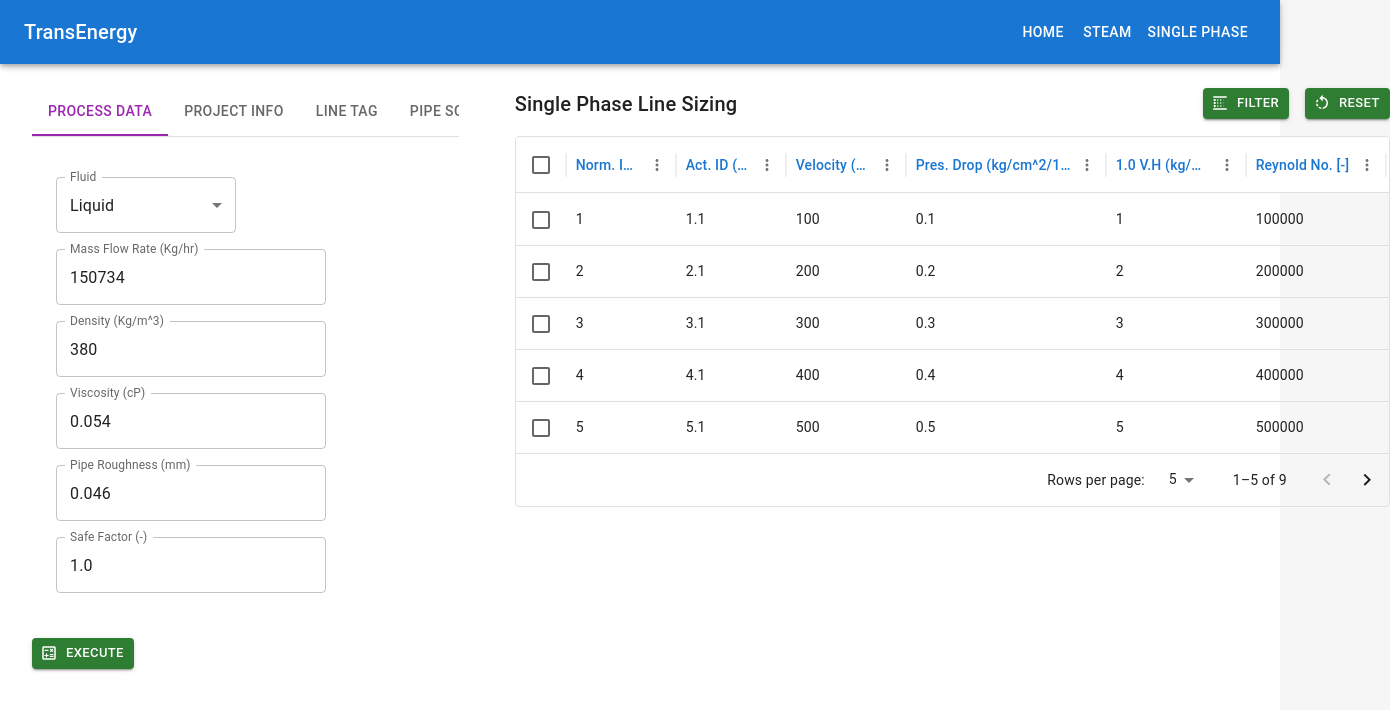
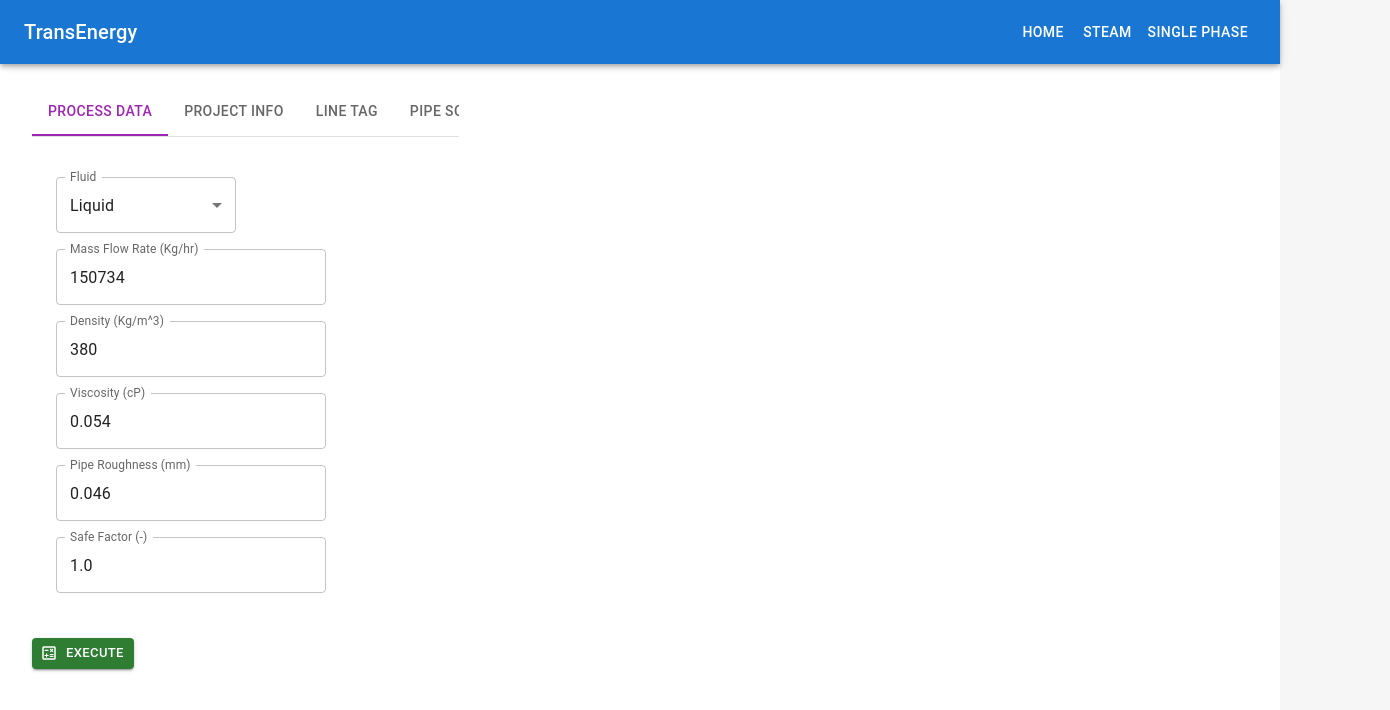
Before and after one commit to chiuwenyu/TransE-App, a React (Vite) app: page /singlephase in a window 1280 px wide. Shown: the top 710 px of the page, 1390 px wide, since content can reach past the window. Built offline with nearby package versions, Linux system fonts and the light colour scheme.

Commit message:
修改 Single Phase Data Grid 輸出數據小數點

```diff
--- a/src/Components/DataGridSingle.tsx
+++ b/src/Components/DataGridSingle.tsx
@@ -6,14 +6,14 @@ import RotateLeftIcon from "@mui/icons-material/RotateLeft";
 
 export interface SizingData {
   id: string;
-  actID: number;
-  vel: number;
-  presDrop: number;
-  vh: number;
-  reynoldNo: number;
+  actID: string;
+  vel: string;
+  presDrop: string;
+  vh: string;
+  reynoldNo: string;
 }
 
-const columns: GridColDef<(typeof rows)[number]>[] = [
+const columns: GridColDef<SizingData>[] = [
   { field: "id", headerName: "Norm. ID\n(in)", width: 110, resizable: false },
   {
     field: "actID",
@@ -52,82 +52,7 @@ const columns: GridColDef<(typeof rows)[number]>[] = [
   },
 ];
 
-const rows = [
-  {
-    id: 1,
-    actID: 1.1,
-    vel: 100,
-    presDrop: 0.1,
-    vh: 1,
-    reynoldNo: 100000,
-  },
-  {
-    id: 2,
-    actID: 2.1,
-    vel: 200,
-    presDrop: 0.2,
-    vh: 2,
-    reynoldNo: 200000,
-  },
-  {
-    id: 3,
-    actID: 3.1,
-    vel: 300,
-    presDrop: 0.3,
-    vh: 3,
-    reynoldNo: 300000,
-  },
-  {
-    id: 4,
-    actID: 4.1,
-    vel: 400,
-    presDrop: 0.4,
-    vh: 4,
-    reynoldNo: 400000,
-  },
-  {
-    id: 5,
-    actID: 5.1,
-    vel: 500,
-    presDrop: 0.5,
-    vh: 5,
-    reynoldNo: 500000,
-  },
-  {
-    id: 6,
-    actID: 6.1,
-    vel: 600,
-    presDrop: 0.6,
-    vh: 6,
-    reynoldNo: 600000,
-  },
-  {
-    id: 7,
-    actID: 7.1,
-    vel: 700,
-    presDrop: 0.7,
-    vh: 7,
-    reynoldNo: 700000,
-  },
-  {
-    id: 8,
-    actID: 8.1,
-    vel: 800,
-    presDrop: 0.8,
-    vh: 8,
-    reynoldNo: 800000,
-  },
-  {
-    id: 9,
-    actID: 9.1,
-    vel: 900,
-    presDrop: 0.9,
-    vh: 9,
-    reynoldNo: 900000,
-  },
-];
-
-export default function DataGridSingle() {
+export default function DataGridSingle({ rows }: { rows: SizingData[] }) {
   return (
     <Box sx={{ width: "875px" }}>
       <Stack display={"flex"} justifyContent={"flex-end"}>
@@ -159,7 +84,7 @@ export default function DataGridSingle() {
       </Stack>
       <DataGrid
         rows={rows}
-        columns={columns}
+        columns={columns as GridColDef<SizingData>[]}
         sx={{
           "& .MuiDataGrid-columnHeader": {
             color: "primary.main",
--- a/src/Components/SinglePhase.tsx
+++ b/src/Components/SinglePhase.tsx
@@ -108,6 +108,7 @@ export const SinglePhase = () => {
 
   // Calculated Result
   const [resData, setResData] = useState<SizingData[]>([]);
+  const [calState, setCalState] = useState(false);
 
   const handleChange = (event: React.SyntheticEvent, newValue: number) => {
     setValue(newValue);
@@ -119,52 +120,52 @@ export const SinglePhase = () => {
     const isPositiveFloat = /^([0-9]*[.])?[0-9]+$/;
     if (!isPositiveFloat.test(value)) {
       setError(true);
+      setCalState(true);
     } else {
       setError(false);
+      setCalState(false);
     }
   };
 
-  const handleExecuteClick = () => {
+  const handleExecuteButtonClick = () => {
     const newResData: SizingData[] = workID.map((item) => {
       return {
         id: item.SIZE,
-        actID: item.ID,
-        vel: 0.0,
-        presDrop: 0.0,
-        vh: 0.0,
-        reynoldNo: 0.0,
+        actID: item.ID.toString(),
+        vel: "",
+        presDrop: "",
+        vh: "",
+        reynoldNo: "",
       };
     });
-    newResData.forEach((item) => {
-      let ret: Result = rust_single_phase_hydraulic(item.actID);
-      item.vel = ret.v;
-      item.presDrop = ret.dp100;
-      item.vh = ret.vh;
-      item.reynoldNo = ret.nre;
+    newResData.map((item) => {
+      rust_single_phase_hydraulic(item);
     });
 
     setResData(newResData);
-    console.log(newResData);
+    setCalState(true);
   };
 
   // call Rust function
-  function rust_single_phase_hydraulic(nid: number): Result {
+  function rust_single_phase_hydraulic(item: SizingData) {
     invoke<Result>("invoke_hydraulic", {
       w: parseFloat(massFlowRate),
       rho: parseFloat(density),
       mu: parseFloat(viscosity),
-      id: nid,
+      id: parseFloat(item.actID),
       e: parseFloat(roughness),
       sf: parseFloat(safeFactor),
     })
       .then((result) => {
         res = result as Result;
-        // console.log(res);
+        item.vel = res.v.toFixed(4);
+        item.presDrop = res.dp100.toFixed(6);
+        item.vh = res.vh.toFixed(4);
+        item.reynoldNo = res.nre.toExponential(4);
       })
       .catch((e) => {
         console.error(e);
       });
-    return res;
   }
 
   return (
@@ -397,14 +398,14 @@ export const SinglePhase = () => {
             color="success"
             size="small"
             startIcon={<CalculateOutlinedIcon />}
-            onClick={handleExecuteClick}
+            onClick={handleExecuteButtonClick}
           >
             {" "}
             Execute{" "}
           </Button>
         </Grid>
         <Grid item xs={4} sx={{ ml: 1, mt: 1, pt: 10, width: "200%" }}>
-          <DataGridSingle />
+          {calState && <DataGridSingle rows={resData} />}
         </Grid>
       </Grid>
     </>
```
